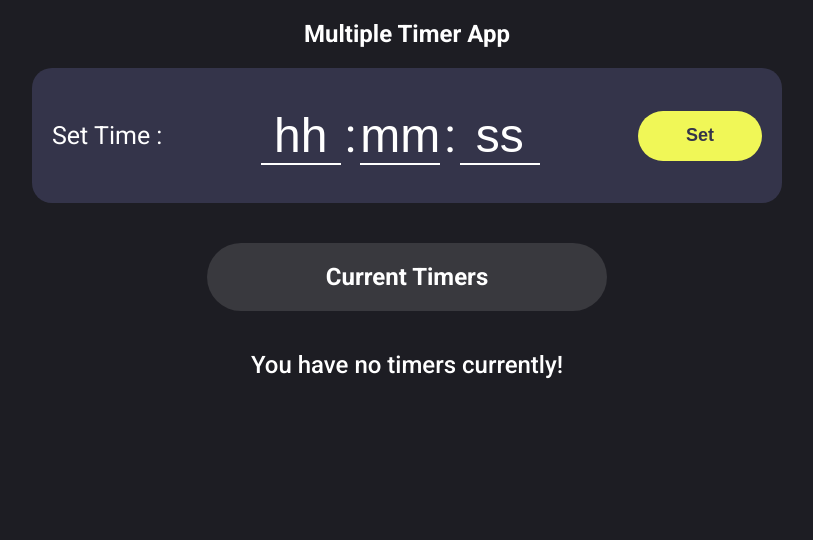
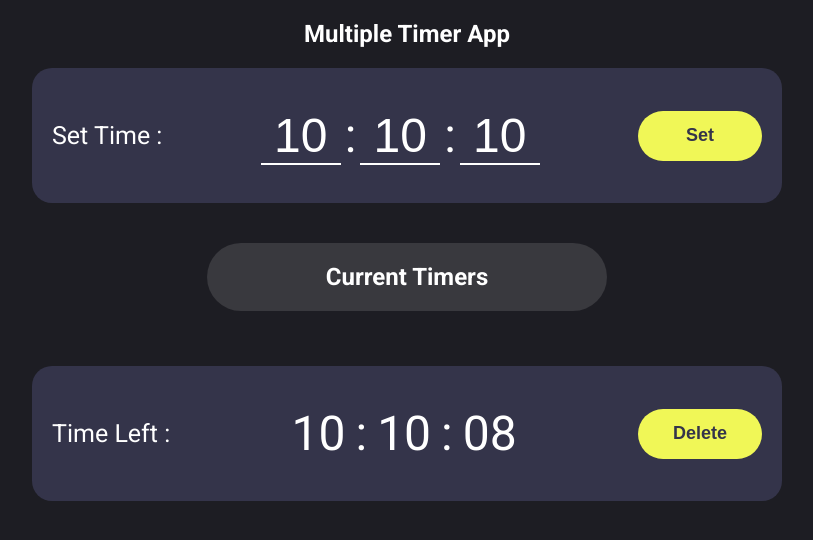
Before and after one commit to WebMohit20/AlarmApp, a plain HTML site: page index.html in a window 1280 px wide. Both pictures are taken after a click on the button "Set". Shown: the whole page, without its empty margins (233-1046 px from the left). Drawn offline with Linux system fonts and the light colour scheme; a web font is replaced by a local one.

Commit message:
Alarm working

```diff
--- a/index.html
+++ b/index.html
@@ -12,11 +12,11 @@
         <form class="set-alarm" id="alarm" autocomplete="off">
             <p>Set Time :</p>
             <div class="digits">
-                <input type="text" id="hours" placeholder="hh" maxlength="2" onkeypress="return (event.charCode !=8 && event.charCode ==0 || (event.charCode >= 48 && event.charCode <= 57))">
+                <input type="text" id="hours" placeholder="hh" maxlength="2" onkeypress="return (event.charCode !=8 && event.charCode ==0 || (event.charCode >= 48 && event.charCode <= 57))" value= "10">
                 <span>:</span>
-                <input type="text" id="minutes" placeholder="mm" maxlength="2" onkeypress="return (event.charCode !=8 && event.charCode ==0 || (event.charCode >= 48 && event.charCode <= 57))">
+                <input type="text" id="minutes" placeholder="mm" maxlength="2" onkeypress="return (event.charCode !=8 && event.charCode ==0 || (event.charCode >= 48 && event.charCode <= 57))"value= "10">
                 <span>:</span>
-                <input type="text" id="seconds" placeholder="ss" maxlength="2" onkeypress="return (event.charCode !=8 && event.charCode ==0 || (event.charCode >= 48 && event.charCode <= 57))">
+                <input type="text" id="seconds" placeholder="ss" maxlength="2" onkeypress="return (event.charCode !=8 && event.charCode ==0 || (event.charCode >= 48 && event.charCode <= 57))"value= "10">
             </div>
             <button id="set-timer">Set</button>
         </form>
--- a/script.js
+++ b/script.js
@@ -3,16 +3,18 @@ const alarm = document.getElementById("alarm");
 const timerMsg = document.getElementById("no-timer");
 const showAlarm = document.querySelector(".alarm-display");
 // const activeAlarm = document.getElementById("active-alarm");
+let alarmCount = 0;
 
 alarm.addEventListener("submit",(e)=>(activeTimer(e)));
 let flag = false;
+
 function activeTimer(e){
     e.preventDefault();
 
     const hour = document.getElementById("hours").value;
     const minute = document.getElementById("minutes").value;
     const second = document.getElementById("seconds").value;
-    if(hour==""||minute==""||second==""){
+    if(second==""){
         return
     }
     timerMsg.style.display = "none"
@@ -23,11 +25,22 @@ function activeTimer(e){
         timerMsg.style.display="none"
 
     }
+    alarmCount++;
+}
+
+function deleteAlarm(e){
+    let runningAlarm=(e.target.parentElement);
+    runningAlarm.remove();
+    alarmCount--;
+    if(alarmCount==0){
+        timerMsg.style.display = "block"
+    }
 }
 
 
 function createAlarm(hour,min,sec){
-    console.log(1)
+    // console.log(1)
+
     let activeAlarm = document.createElement("div");
     activeAlarm.classList.add("set-alarm","running-alarm");
     let p =document.createElement("p");
@@ -36,16 +49,19 @@ function createAlarm(hour,min,sec){
     activeDigits.classList.add("active-digits");
 
     let activeHr =document.createElement("div");
+    // hour = hour.padStart(2,0);
     activeHr.innerText = hour;
     let span1 = document.createElement("span");
     span1.innerText =":";
 
     let activeMin =document.createElement("div");
+    // min=min.padStart(2,0);
     activeMin.innerText = min;
     let span2 = document.createElement("span");
     span2.innerText =":";
 
     let activeSec =document.createElement("div");
+    // sec=sec.padStart(2,0);
     activeSec.innerText = sec;
 
     activeDigits.append(activeHr ,span1,activeMin,span2,activeSec);
@@ -54,6 +70,39 @@ function createAlarm(hour,min,sec){
     let deleteTimer = document.createElement("button");
     deleteTimer.innerText = "Delete";
     activeAlarm.append(p,activeDigits,deleteTimer);
-    showAlarm.append(activeAlarm)
+    deleteTimer.addEventListener("click" ,deleteAlarm);
+    showAlarm.append(activeAlarm);
+
+    executeTimer(hour,min,sec,activeSec,activeMin,activeHr);
 }
-// createAlarm();
+
+
+// let count =0
+function executeTimer(hour,min,sec,activeSec,activeMin,activeHr){
+
+    let time = setInterval(()=>{
+
+
+        if(sec==0 && min!=0){
+
+            min--;
+            sec =59;
+        }
+        else if(min ==0 && hour!=0){
+            hour--;
+            min=59;
+        }
+        if(hour == 0 && min ==0 && sec==0){
+            return clearSetInterval(time);
+        }
+        sec--
+        sec<=9? activeSec.innerText = "0"+sec: activeSec.innerText = sec;
+        min<=9? activeMin.innerText = "0"+ min: activeMin.innerText = min;
+        hour<=9? activeHr.innerText = "0"+hour: activeHr.innerText =hour;
+
+    },1000)
+
+}
+function clearSetInterval(time){
+    clearInterval(time);
+}
--- a/style.css
+++ b/style.css
@@ -112,6 +112,9 @@ h2{
     display: flex;
     align-items: center;
     font-size: 48px;
+    span{
+        padding: 0;
+    }
     div{
         /* border: 1px solid; */
         padding: 0 10px ;
```
